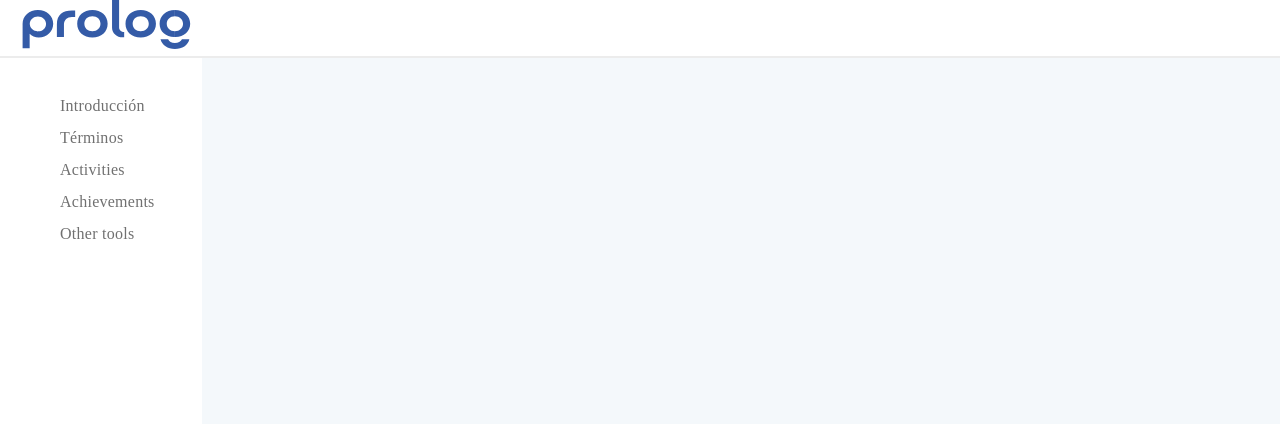
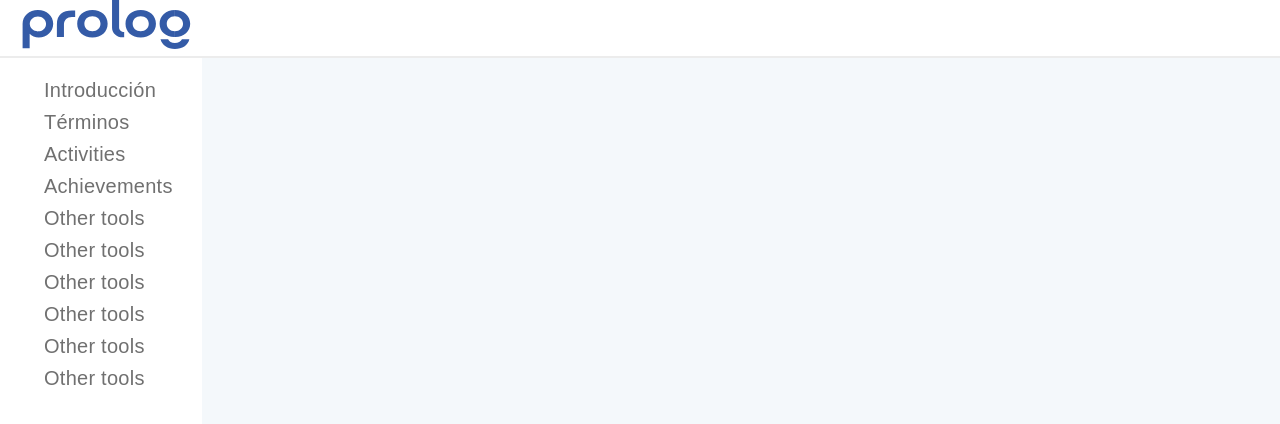
Before and after one commit to D4rd0/prolog-web-app, a React (Vite) app: page / in a window 1280 px wide. Shown: the top 424 px of the page. Built offline with nearby package versions, Linux system fonts and the light colour scheme.

Commit message:
navbar updates

```diff
--- a/src/components/NavBar/components/NavBar.css
+++ b/src/components/NavBar/components/NavBar.css
@@ -24,16 +24,17 @@
 .sidebar ul {
   list-style: none;
   padding: 0;
-  font-family: Ubuntu;
-  font-size: 1rem;
+  font-family: Arial;
+  font-size: 1.25rem;
   font-style: normal;
   line-height: 1.5rem;
   letter-spacing: 0.016rem;
+  margin-top: 2rem;
 }
 
 .sidebar ul li {
   display: flex;
-  margin-left: 2rem;
+  margin-left: 1rem;
   margin-right: 2rem;
   margin-bottom: 2rem;
 }
--- a/src/components/NavBar/components/NavBarComponents.tsx
+++ b/src/components/NavBar/components/NavBarComponents.tsx
@@ -55,7 +55,6 @@ export const NavBarComponents = () => {
 
   return (
     <div className={`sidebar`}>
-      <div className="subSidebar">
         <ul>
           <li>
             <ReusableNavLink
@@ -97,8 +96,47 @@ export const NavBarComponents = () => {
               page="Other tools"
             />
           </li>
+
+          <li>
+            <ReusableNavLink
+              url="/tools"
+              filter={checks.tools}
+              page="Other tools"
+            />
+          </li>
+
+          <li>
+            <ReusableNavLink
+              url="/tools"
+              filter={checks.tools}
+              page="Other tools"
+            />
+          </li>
+
+          <li>
+            <ReusableNavLink
+              url="/tools"
+              filter={checks.tools}
+              page="Other tools"
+            />
+          </li>
+
+          <li>
+            <ReusableNavLink
+              url="/tools"
+              filter={checks.tools}
+              page="Other tools"
+            />
+          </li>
+
+          <li>
+            <ReusableNavLink
+              url="/tools"
+              filter={checks.tools}
+              page="Other tools"
+            />
+          </li>
         </ul>
-      </div>
     </div>
   );
 };
```
